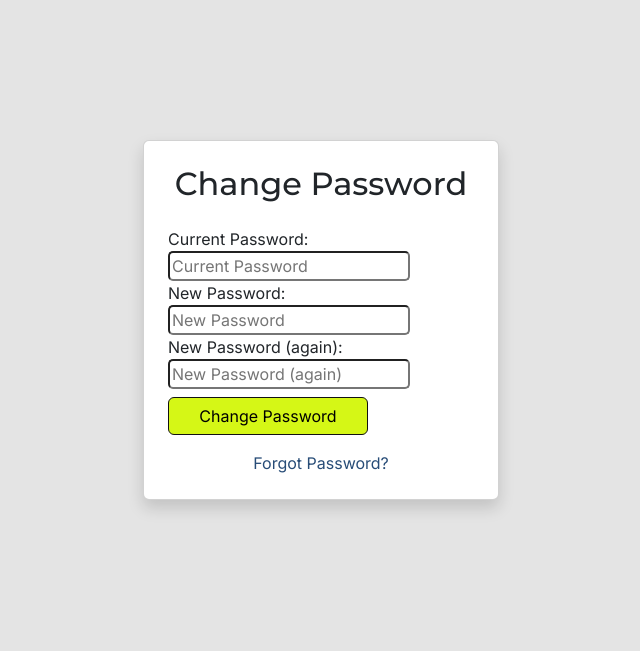
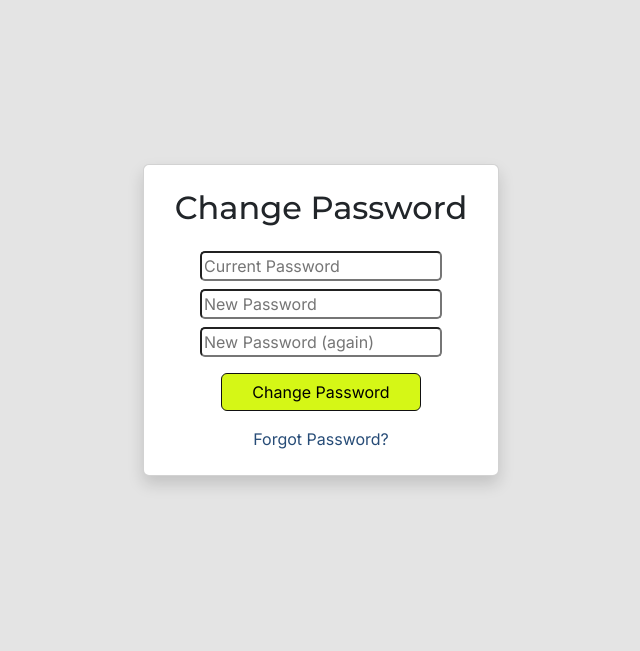
Before and after one commit to CoalTrain1618/MP_3_Xpenso, a Django app: page /accounts/password/change/ in a window 1280 px wide. Shown: the part 80-731 px from the top of the page, without its empty margins (319-959 px from the left). Run offline with Django 5.2, Linux system fonts and the light colour scheme; the visitor is signed in with stand-in values (Sample User, id 1); some libraries are stand-ins or nearby versions.

Commit message:
Cleaned up styling across further pages

```diff
--- a/accounts/templates/profile/profile.html
+++ b/accounts/templates/profile/profile.html
@@ -24,9 +24,9 @@
                 <strong class="text-muted">Password:</strong>
                 <a href="{% url 'account_change_password' %}" class="ms-2">Change Password</a>
             </div>
-            <h4>{% trans "Account Removal" %}</h4>
+            <h4 class="text-center">{% trans "Account Removal" %}</h4>
             <!-- Bootstrap dropdown -->
-            <div class="dropdown">
+            <div class="text-center dropdown">
                 <button class="btn btn-primary dropdown-toggle" type="button" data-bs-toggle="dropdown" aria-expanded="false">
                     Delete Account
                 </button>
--- a/finances/views.py
+++ b/finances/views.py
@@ -78,7 +78,7 @@ class IncomeView(LoginRequiredMixin, CreateView):
         else:
             return response
 
-# Method to allow users to delected created income records
+# Method to allow users to delete created income records
 def delete_income(request, pk):
     income = get_object_or_404(Income, pk=pk, user_id=request.user)
     if request.method == "POST":
@@ -148,7 +148,7 @@ def DashboardView(request):
 
     #___________
 
-    # Function for calculating Expense total
+    # Function to calculate budget's Expense total
     def budget_expense_total(user, month, year):
         expenses = Expenses.objects.filter(user_id=user, budget__month=month, budget__year=year,)
         result = expenses.aggregate(Sum('amount'))
@@ -157,7 +157,7 @@ def DashboardView(request):
             return 0
         return total
 
-    # Function for calculating Income total here
+    # Function to calculate budget's Income total here
     def budget_income_total(user, month, year):
         incomes = Income.objects.filter(user_id=user, budget__month=month, budget__year=year)
         result = incomes.aggregate(Sum('amount'))
--- a/templates/account/password_change.html
+++ b/templates/account/password_change.html
@@ -12,7 +12,7 @@
         <div class="col-12 col-sm-8 col-md-6 col-lg-4">
             <div class="card shadow p-4">
                 <h2 class="text-center mb-4">{% trans "Change Password" %}</h2>
-                <form method="POST" action="{% url 'account_change_password' %}">
+                <form class="text-center" method="POST" action="{% url 'account_change_password' %}">
                     {% csrf_token %}
                     {% if form.non_field_errors %}
                         <div class="alert alert-danger">
@@ -22,23 +22,24 @@
                         </div>
                     {% endif %}
                     <div>
-                        {{ form.oldpassword.label_tag }}<br>
+                        <div class="mb-2">
                             {{ form.oldpassword }}
                             {% for error in form.oldpassword.errors %}
                                 <div class="text-danger">{{ error }}</div>
                             {% endfor %}
-                        <br>
-                        {{ form.password1.label_tag }}<br>
+                        </div>
+                        <div class="mb-2">
                             {{ form.password1 }}
                             {% for error in form.password1.errors %}
                                 <div class="text-danger">{{ error }}</div>
                             {% endfor %}
-                        <br>
-                        {{ form.password2.label_tag }}<br>
+                        </div>
+                        <div class="mb-2">
                             {{ form.password2 }}
                             {% for error in form.password2.errors %}
                                 <div class="text-danger">{{ error }}</div>
                             {% endfor %}
+                        </div>
                     </div>
                     <button type="submit" class="btn btn-primary w-100 mt-2">{% trans "Change Password" %}</button>
                 </form>
```
Lines whose indentation alone changed are shown as unchanged.
